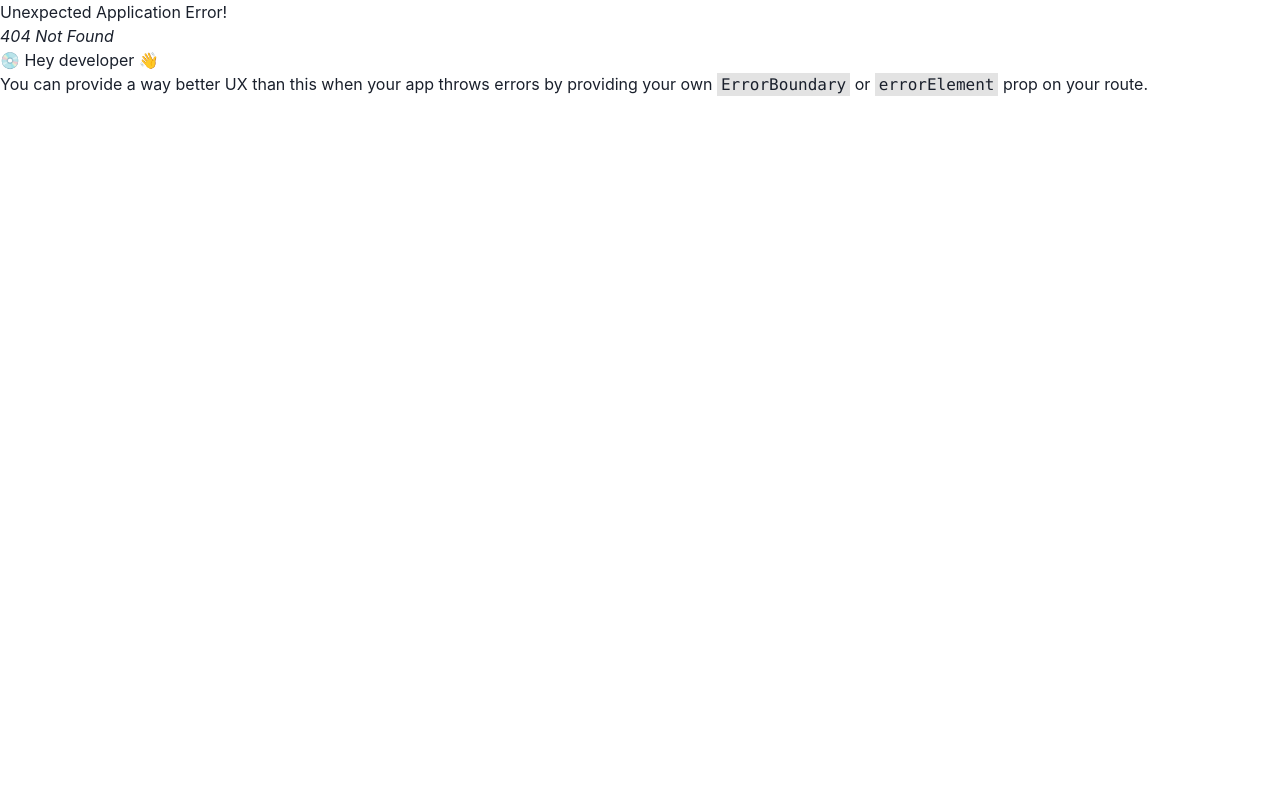
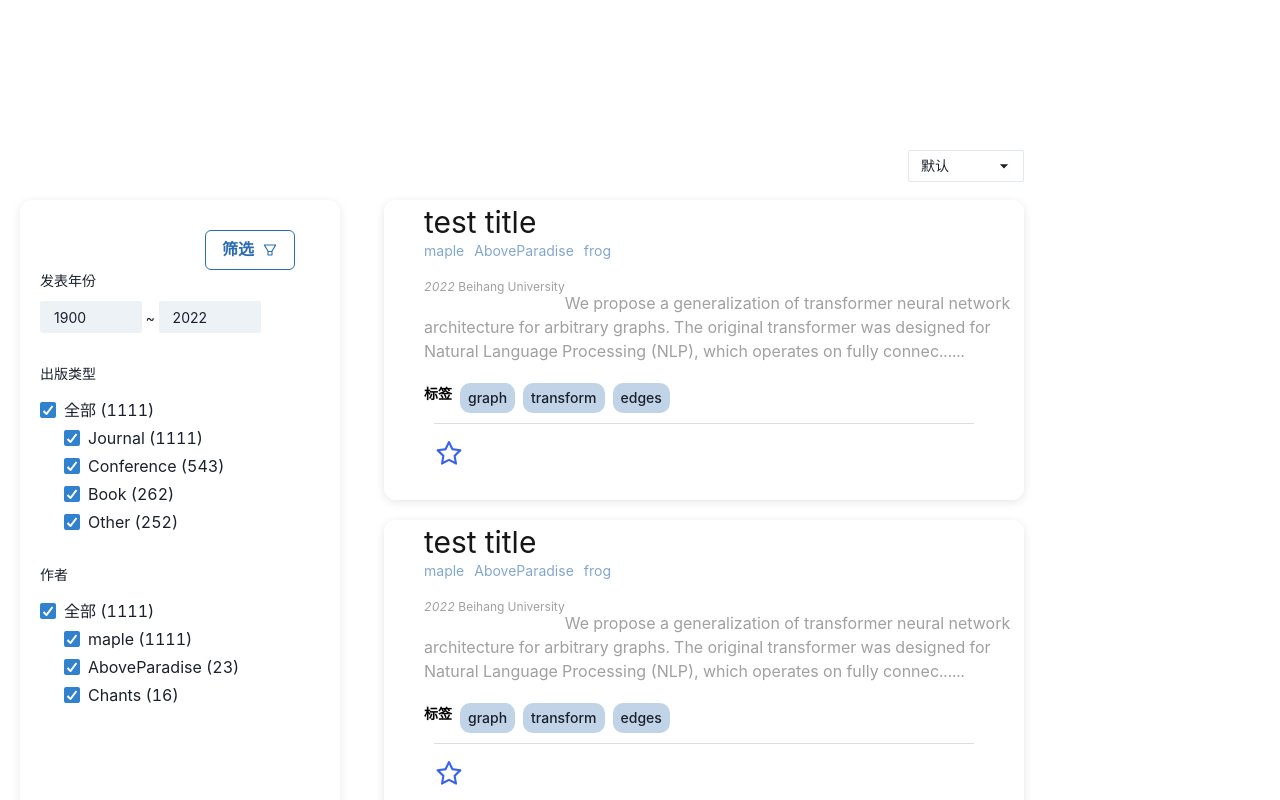
Before and after one commit to ExcitedFrog1s/AceGate, a React (Create React App) app: page /searchResults in a window 1280 px wide. Before the commit this address had no page. Shown: the top 800 px of the page. Built offline with nearby package versions, Linux system fonts and the light colour scheme.

Commit message:
修复了mui和chakra的冲突问题，统一使用chakra和antd组件

```diff
--- a/package.json
+++ b/package.json
@@ -6,12 +6,9 @@
     "@chakra-ui/icons": "^2.0.11",
     "@chakra-ui/react": "^2.3.7",
     "@chakra-ui/styled-system": "^2.3.4",
-    "@emotion/react": "^11.10.5",
-    "@emotion/styled": "^11.10.5",
     "@fortawesome/fontawesome-svg-core": "^6.2.0",
     "@fortawesome/free-regular-svg-icons": "^6.2.0",
     "@fortawesome/free-solid-svg-icons": "^6.2.0",
-    "@mui/material": "^5.10.13",
     "@testing-library/jest-dom": "^5.16.5",
     "@testing-library/react": "^13.4.0",
     "@testing-library/user-event": "^13.5.0",
--- a/src/pages/serach_results/filter.js
+++ b/src/pages/serach_results/filter.js
@@ -2,9 +2,8 @@
 // Created by zyc on 2022/11/12.
 //
 
-import {Box, Stack, Input, Text, Checkbox} from '@chakra-ui/react';
+import {Box, Stack, Input, Text, Checkbox, Button} from '@chakra-ui/react';
 import {useState} from "react";
-import {Button} from "@mui/material";
 import {AiOutlineFilter} from "react-icons/ai";
 
 function TimeRangeFilterWithFilter() {
@@ -20,17 +19,21 @@ function TimeRangeFilterWithFilter() {
     }
 
     return(
-        <Box zIndex={'100'} ml={'10'}>
-            <Box float={'right'} mr={'10'}>
+        <Box ml={'20px'} mt={'30px'}>
+            <Box>
                 <Button
-                    variant={'contained'}
-                    endIcon={<AiOutlineFilter/>}
+                    ml={'55%'}
+                    rightIcon={<AiOutlineFilter/>}
+                    colorScheme='blue'
+                    variant='outline'
                     onClick={() => {
                         alert('clicked');
                     }}
-                />
+                >
+                    {'筛选'}
+                </Button>
             </Box>
-            <Text>{'发表年份'}</Text>
+            <Text mb={'10px'}>{'发表年份'}</Text>
             <Input
                 value={start_time}
                 onChange={handleStartTimeChange}
@@ -38,6 +41,7 @@ function TimeRangeFilterWithFilter() {
                 htmlSize={4}
                 width='auto'
                 variant='filled'
+                size='sm'
             />
             <span>{' ~ '}</span>
             <Input
@@ -47,6 +51,7 @@ function TimeRangeFilterWithFilter() {
                 htmlSize={4}
                 width='auto'
                 variant='filled'
+                size='sm'
             />
         </Box>
     )
@@ -63,7 +68,7 @@ function PublicationTypesFilter({props}) {
     let type_array = props.slice(1)
 
     return(
-        <Box ml={'20'}>
+        <Box ml={'20px'} mt={'30px'}>
             <Text>{'出版类型'}</Text>
             <Checkbox
                 isChecked={allChecked}
@@ -106,7 +111,7 @@ function AuthorsFilter({props}) {
     console.log(type_array)
 
     return(
-        <Box ml={'20'}>
+        <Box ml={'20px'} mt={'30px'}>
             <Text>{'作者'}</Text>
             <Checkbox
                 isChecked={allChecked}
@@ -192,9 +197,6 @@ function Filter() {
             boxShadow={'0 2px 10px rgb(0 0 0 / 10%)'}
             position={'absolute'}
         >
-            <Box ml={'10'} mt={'10'}>
-                <text style={{fontWeight:'bold',fontSize:'26px'}}>{'筛 选'}</text>
-            </Box>
             <TimeRangeFilterWithFilter/>
             <PublicationTypesFilter props={publication_types}/>
             <AuthorsFilter props={authors}/>
--- a/src/pages/serach_results/result_card.js
+++ b/src/pages/serach_results/result_card.js
@@ -2,7 +2,7 @@
 // Created by zyc on 2022/11/11.
 //
 
-import {Box, Link, Text,} from '@chakra-ui/react'
+import {Box, Link, Text,Tag} from '@chakra-ui/react'
 import {useState} from "react"
 import {AiFillStar,AiOutlineStar} from "react-icons/ai"
 
@@ -20,11 +20,11 @@ function Title({title}) {
     const linkStyle = {
         color: '#161616',
         fontSize: '30px',
-        textDecoration: isHover ? 'underline' : 'none'
+        textDecoration: isHover ? 'underline' : 'none',
     }
 
     return (
-        <Box ml={'10'} mt={'15'}>
+        <Box ml={'10'} mt={'20px'}>
             <Link href={'/'}
                   style={linkStyle}
                   onMouseEnter={handleMouseEnter}
@@ -68,7 +68,7 @@ function Author({author,key}) {
 
 function Authors({authors}) {
     return(
-    <Box ml={'10'}>
+    <Box ml={'10'} mt={'-5px'}>
         {
             authors.map((value, key) => {
                 return (
@@ -99,8 +99,8 @@ function TimeOrgan({props}) {
     }
 
     return(
-        <Box ml={'10'} float={'left'}>
-            <p style={{marginTop:'-20px'}}/>
+        <Box ml={'10'} mt={'10px'} float={'left'}>
+            <p style={{marginTop:'-10px'}}/>
             <i style={{fontSize:'12px',color:'#a0a0a0'}} >
                 {props.time + ' '}
             </i>
@@ -133,7 +133,7 @@ function Content({content}) {
         textDecoration: isHover ? 'underline' : 'none',
     }
     return(
-        <Box ml={'10'} mt={'30'}>
+        <Box ml={'10'} mt={'30px'}>
             <Link href={'/'} style={linkStyle} onMouseEnter={handleMouseEnter} onMouseLeave={handleMouseLeave}>
                 {content.slice(0,200) + '......'}
             </Link>
@@ -154,7 +154,7 @@ function Label({label,key}) {
 
     const labelBoxStyle = {
         borderRadius: '10px',
-        backgroundColor: isHover ? 'rgba(131,167,207,0.5)' : 'rgba(131,167,207,0.9)',
+        backgroundColor: isHover ? 'rgba(131,167,207,0.9)' : 'rgba(131,167,207,0.5)',
         float: 'left',
         marginLeft: '8px',
         minHeight: '30px',
@@ -162,9 +162,9 @@ function Label({label,key}) {
 
     return(
         <Link href={'/'} fontSize={'17px'} textDecoration={'none'} textColor={'blue'}>
-            <Box style={labelBoxStyle} key={key} onMouseEnter={handleMouseEnter} onMouseLeave={handleMouseLeave}>
+            <Tag style={labelBoxStyle} key={key} onMouseEnter={handleMouseEnter} onMouseLeave={handleMouseLeave}>
                 {label}
-            </Box>
+            </Tag>
         </Link>
     )
 }
@@ -199,9 +199,10 @@ function Star() {
     const starStyle = {
         onMouseDown: 'handleMouseDown',
         cursor: 'pointer',
-        color: '3662ec',
-        marginTop: '20px',
-    }
+        color: '#3662ec',
+        marginTop: '15px',
+        width:'30px',
+        height:'30px'}
 
     return(
         <Box>
@@ -235,11 +236,11 @@ function ResultCard({props}) {
             borderStyle={'solid'}
             ml={'30%'}
             mr={'20%'}
-            mt={'15'}
+            mb={'0px'}
             color={'#E2E8F0'}
             boxShadow={'0 2px 10px rgb(0 0 0 / 10%)'}
         >
-            <Title title={props.time}/>
+            <Title title={props.title}/>
             <Authors authors={props.authors}/>
             <TimeOrgan props={{'time':props.time,'organ':props.organ}}/>
             <Content content={props.content}/>
--- a/src/pages/serach_results/search_results.js
+++ b/src/pages/serach_results/search_results.js
@@ -3,39 +3,30 @@
 //
 
 import * as React from 'react';
-import {Box} from "@chakra-ui/react";
-import Pagination from '@mui/material/Pagination';
-import InputLabel from '@mui/material/InputLabel';
-import MenuItem from '@mui/material/MenuItem';
-import FormControl from '@mui/material/FormControl';
-import Select, { SelectChangeEvent } from '@mui/material/Select';
+import {Box, Select} from "@chakra-ui/react";
 import ResultCard from "./result_card";
 import Filter from "./filter";
+import {MdArrowDropDown} from "react-icons/md";
+import {Pagination} from "antd";
+import "antd/dist/antd.min.css";
 
 
 
 function Sort() {
     const [sort_order, setSortOrder] = React.useState('默认');
 
-    const handleChange = (event: SelectChangeEvent) => {
+    const handleChange = (event) => {
         setSortOrder(event.target.value);
     };
 
     return(
-        <Box float={'right'} mr={'20%'} mt={'-60'}>
-            <FormControl sx={{ m: 1, minWidth: 120 }} size="small">
-                <InputLabel >{'排序方式'}</InputLabel>
-                <Select
-                    value={sort_order}
-                    label="排序方式"
-                    onChange={handleChange}
-                >
-                    <MenuItem value={'默认'}>{'默认'}</MenuItem>
-                    <MenuItem value={'相关度最高'}>{'最新'}</MenuItem>
-                    <MenuItem value={'发表日期最近'}>{'最相关'}</MenuItem>
-                    <MenuItem value={'引用量最高'}>{'引用量最高'}</MenuItem>
-                </Select>
-            </FormControl>
+        <Box float={'right'} mr={'20%'} mt={'-50'}>
+            <Select onChange={handleChange} icon={<MdArrowDropDown />} size={'sm'} colorScheme={'blue'} focusBorderColor={'blue.500'}>
+                <option value={'默认'}>{'默认'}</option>
+                <option value={'最新'}>{'最新'}</option>
+                <option value={'最相关'}>{'最相关'}</option>
+                <option value={'引用量最高'}>{'引用量最高'}</option>
+            </Select>
         </Box>
     )
 }
@@ -775,42 +766,21 @@ function SearchResults() {
 
     // count from 1
     const [current_page_index, setPage] = React.useState(1);
-    const handleChange1 = (event: SelectChangeEvent) => {
-        setPage(event.target.value);
-        card_index_min = page_show_num * (current_page_index - 1)
-        card_index_max = page_show_num * (current_page_index) - 1
-    };
-    const handleChange2 = (event, value: number) => {
-        setPage(value);
+    const handleChange = (page,pageSize) => {
+        setPage(page);
         // set show_card index range
         // attention: the card index count from 0
         card_index_min = page_show_num * (current_page_index - 1)
         card_index_max = page_show_num * (current_page_index) - 1
+        console.log(current_page_index)
     };
 
 
     return(
         <Box>
+            {/*右侧界面*/}
             <Filter/>
-            {/*右侧界面*/}
             <Box>
-                {/*上方页码选择*/}
-                <Box float={'left'} ml={'30%'} mt={'-50'}>
-                    <FormControl sx={{minWidth: 100 }} size="small">
-                        <Select
-                            value={current_page_index}
-                            onChange={handleChange1}
-                        >
-                            {
-                                page_num_array.map((value, key) => {
-                                    return (
-                                        <MenuItem value={value}>{'第' + value + '页'}</MenuItem>
-                                    )
-                                })
-                            }
-                        </Select>
-                    </FormControl>
-                </Box>
                 {/*排序*/}
                 <Sort/>
                 {/*论文卡片*/}
@@ -819,7 +789,7 @@ function SearchResults() {
                         infos.map((value,key) => {
                             if(key >= card_index_min && key <= card_index_max) {
                                 return (
-                                    <ResultCard props={value}/>
+                                    <ResultCard props={value} />
                                 )
                             }
                             return <></>
@@ -827,8 +797,8 @@ function SearchResults() {
                     }
                 </Box>
                 {/*分页*/}
-                <Box width={'50%'} ml={'40%'} mt={'20'}>
-                    <Pagination count={page_num} page={current_page_index} onChange={handleChange2} variant='outlined' color='primary'/>
+                <Box width={'50%'} ml={'40%'} mt={'50px'}>
+                    <Pagination onChange={handleChange} total={100} showSizeChanger={false}/>
                 </Box>
             </Box>
         </Box>
--- a/src/routes/default_router.js
+++ b/src/routes/default_router.js
@@ -3,11 +3,16 @@ import {
 } from "react-router-dom";
 
 import Landing from '../pages/landing/landing.js'
+import SearchResults from "../pages/serach_results/search_results";
 
 const default_router = createBrowserRouter([
     {
         path: '/',
         element: <Landing />
+    },
+    {
+      path: '/searchResults',
+      element: <SearchResults/>
     }
 ])
 
```
Also changed, not shown: src/index.js (+5 -5 lines).
